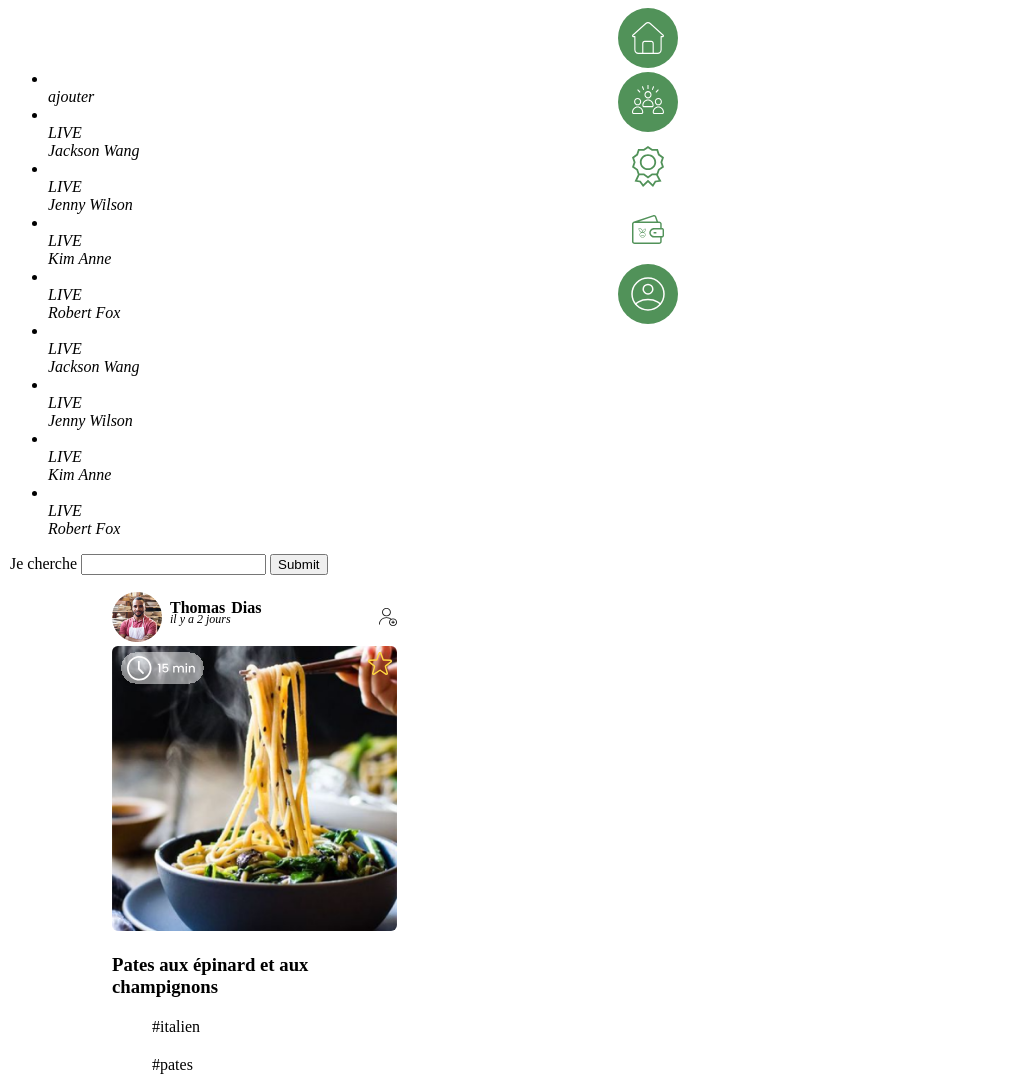
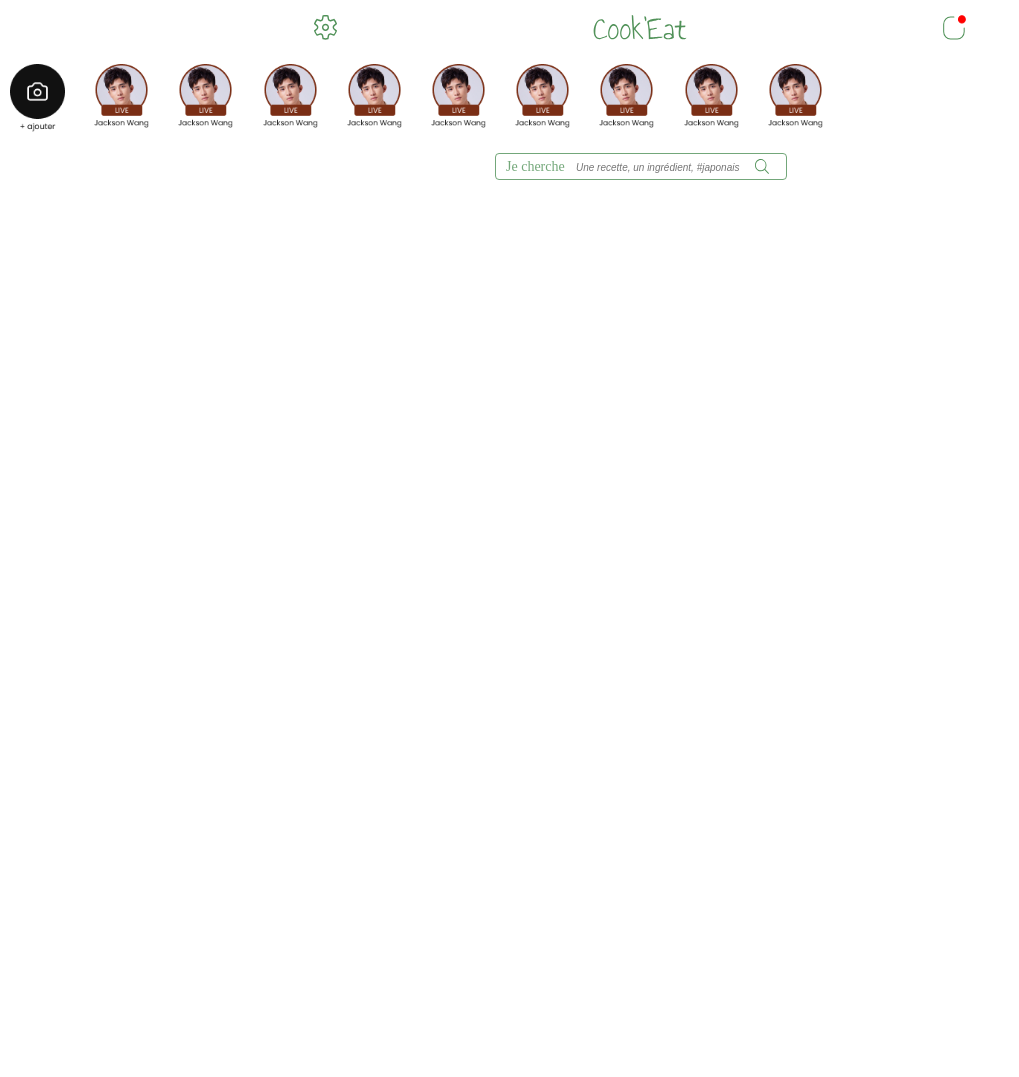
Before and after one commit to ThomasDias417/int_thomas_dias, a plain HTML site: page index.html in a window 1280 px wide. Shown: the top 1077 px of the page, without its empty margins (0-1019 px from the left). After the commit the page ends 800 px from the top, so only its background shows below. Drawn offline with Linux system fonts and the light colour scheme.

Commit message:
Add files via upload

```diff
--- /dev/null
+++ b/assets/css/reset.css
@@ -0,0 +1,48 @@
+/* http://meyerweb.com/eric/tools/css/reset/
+   v2.0 | 20110126
+   License: none (public domain)
+*/
+
+html, body, div, span, applet, object, iframe,
+h1, h2, h3, h4, h5, h6, p, blockquote, pre,
+a, abbr, acronym, address, big, cite, code,
+del, dfn, em, img, ins, kbd, q, s, samp,
+small, strike, strong, sub, sup, tt, var,
+b, u, i, center,
+dl, dt, dd, ol, ul, li,
+fieldset, form, label, legend,
+table, caption, tbody, tfoot, thead, tr, th, td,
+article, aside, canvas, details, embed,
+figure, figcaption, footer, header, hgroup,
+menu, nav, output, ruby, section, summary,
+time, mark, audio, video {
+	margin: 0;
+	padding: 0;
+	border: 0;
+	font-size: 100%;
+	font: inherit;
+	vertical-align: baseline;
+}
+/* HTML5 display-role reset for older browsers */
+article, aside, details, figcaption, figure,
+footer, header, hgroup, menu, nav, section {
+	display: block;
+}
+body {
+	line-height: 1;
+}
+ol, ul {
+	list-style: none;
+}
+blockquote, q {
+	quotes: none;
+}
+blockquote:before, blockquote:after,
+q:before, q:after {
+	content: '';
+	content: none;
+}
+table {
+	border-collapse: collapse;
+	border-spacing: 0;
+}
--- a/assets/css/style.css
+++ b/assets/css/style.css
@@ -1,127 +1,139 @@
 body{
     width: 100vw;
     height: auto;
+}
+header{
+    width: 100vw;
+    height: 35vh;
+    position: fixed;
+    top: 0px;
     display: flex;
     flex-direction: column;
-    align-items: center;
-    overflow-x: hidden;
+    justify-content: flex-start;
+    gap: 5%;
+    margin-top: 15px;
 }
 
+/*CLASS*/
+/*header*/
+/*header utility*/
+.container_utility{
+    display: flex;
+    justify-content: center;
+    gap: 20%;
+}
+.container_utility img{
+    height: 25px;
+    width: auto;
+}
+/*header stories*/
+.container_storie{
+    width: 100%;
+    height: 70px;
+}
+.list_storie{
+    list-style: none;
+    display: flex;
+    justify-content: flex-start;
+    gap: 2.3%;
+    overflow-x: auto;
+    padding-left: 10px;
+    padding-top: 10px;
+}
+.storie_element img{
+    width: 55px;
+    height: auto;
+}
+/*header search*/
+.container_search{
+    width: 100%;
+    height: 50px;
+    margin-top: 15px;
+}
+.container_search form{
+    width: 290px;
+    height: 35px;
+    margin: auto;
+}
+.search_area{
+    display: flex;
+    width: 290px;
+    height: 25px;
+    outline: 0;
+    border: 1px solid rgba(81,146,89,0.8);
+    border-radius: 4px;
+    align-items: baseline;
+}
+.search_area p{
+    width: 70px;
+    height: 35px;
+    font-size: 14px;
+    color: rgba(81,146,89,0.8);
+    margin-left: 10px;
+    font-weight: 100;
+}
+.search_area input[type="text"]{
+    width: 170px;
+    height: 25px;
+    padding: 0;
+    margin: 0;
+    outline: 0;
+    border: 0;
+}
+.search_loupe{
+    width: 40px;
+    height: auto;
+    position: relative;
+    display: flex;
+    align-self: center;
+    justify-self: end;
+    margin-top: 3px;
+    margin-left: 9px;
+}
+.search_loupe img{
+    width: 80%;
+    height: auto;
 
-header{
-    width: 100vw;
-    height: 30vh;
-    z-index: 10;
-    position: fixed;
+}
+.search_area div input[type="submit"]{
+    width: 100%;
+    height: 100%;
+    position: absolute;
     top: 0px;
+    left: 0px;
+    opacity: 0;
+
+}
+.search_area  input[type="text"]::placeholder{
+    font-size: 0.625rem;
+    font-style: italic;
 }
 
-
+/* main*/
 main{
-    width: 90vw;
-    margin-top: 30vh;
-    z-index: 1;
+    width: 100vw;
+    height: auto;
+    margin-top: 35vh;
 }
-main ul{
-    display: flex;
-    flex-wrap: wrap;
-    justify-content: center;
-    gap: 20px;
-    margin-block: 20px;
-    list-style: none;
-}
-main ul li{
-    width: 100%;
-    height: auto;
-    flex-shrink: 0;
-}
-
-
-footer{
-    display: none;
-}
-
-
-.container_card_cooker{
-    width: 285px;
+/* main section*/
+.container_recette{
+    width: 100vw;
     height: auto;
     display: flex;
-    flex-direction: column;
-    position: relative;
+    justify-content: center;
 }
-
-
-.top_card{
-    width: 100%;
-    height: 50px;
-    margin-block: 4px;
+.list_recette{
+    width: 98%;
+    height: auto;
     display: flex;
-    justify-content: space-between;
-    align-items: center;
+    justify-content: center;
+    flex-wrap: wrap;
+    flex-shrink: 0;
+    gap: 20px;
 }
-.top_card_intel{
-    display: flex;
-    width: 70%;
-    height: 100%;
-    gap: 8px;
-}
-.top_card_subscribe{
-    width: 30%;
-    height: 100%;
-    display: flex;
-    justify-content: end;
-}
-.top_card_subscribe img{
-    align-self: center;
-}
-.name_day_intel{
-    width: auto;
-    height: 100%;
+.recette{
+    width: 280px;
+    height: 61vh;
     display: flex;
     flex-direction: column;
 }
-.name_day_intel strong{
-    font-size: 16px;
-    word-spacing: 2px;
-    font-weight: 600;
-}
-.name_day_intel p{
-    width: auto;
-    font-size: 12px;
-    font-style: italic;
-    font-weight: 100;
-    margin: 0;
-    position: absolute;
-    top: -5px;
-}
-.name_user{
-margin-top: 7px;
-}
-.day_post{
-    position: relative;
-}
-
-.image_post{
-    width: 100%;
-    height: auto;
-    position: relative;
-}
-.image_post > img{
-    width: 100%;
-    height: auto;
-    border-radius: 6px;
-}
-.image_post_option{
-    width: 100%;
-    height: auto;
-    position: absolute;
-    bottom: 243px;
-    display: flex;
-    justify-content: center;
-    align-items: start;
-    gap: 54.7%;
-}
-.image_post_option img{
-    width: auto;
-    height: 75%;
-}
--- /dev/null
+++ b/assets/css/style2.css
@@ -0,0 +1,43 @@
+html , body{
+    overflow: 0;
+}
+html{
+    width: 100vw;
+    height: auto;
+
+
+}
+body{
+    width: 100%;
+    height: auto;
+}
+
+header{
+    position: fixed;
+    top: 0px;
+    width: 100%;
+    height: 30%;
+    background-color: aqua;
+    z-index: 20;
+}
+
+main{
+    width: 100%;
+    height: auto;
+    background-color: rgb(12, 141, 98);
+    margin-top: 30%;
+    overflow-y: auto;
+    overflow-x: hidden;
+    text-align: center;
+}
+nav{
+    position: fixed;
+    bottom: 0px;
+    width: 100%;
+    height: 50px;
+    z-index: 20;
+    background-color: red;
+}
+footer{
+    display: none;
+}
--- a/index.html
+++ b/index.html
@@ -4,265 +4,86 @@
     <meta charset="UTF-8">
     <meta http-equiv="X-UA-Compatible" content="IE=edge">
     <meta name="viewport" content="width=device-width, initial-scale=1.0">
+    <link rel="stylesheet" href="assets/css/reset.css">
     <link rel="stylesheet" href="assets/css/style.css">
     <title>Integration-intensive</title>
 </head>
 <body>
    <header>
-        <div class="container_top_utility">
-            <div><img src="assets/Settings.svg" alt=""></div>
-            <div><img src="assets/Logo.svg" alt=""></div>
-            <div><img src="assets/Notif.svg" alt=""></div>
+       <div class = "container_utility">
+           <img src="assets/header/Settings.svg" alt="">
+           <img src="assets/header/Logo.svg" alt="">
+           <img src="assets/header/Notif.svg"alt="">
        </div>
-
-        <div class="container_horizontal_stories">
-            <ul>
-                <li>
-                    <div class="container_storie add">
-                        <img src="" alt="">
-
-                        <div>
-                            <em>ajouter</em>
-                        </div>
-                    </div>
+       <div class="container_storie">
+           <ul class="list_storie">
+               <li class="storie_element">
+                   <img src="assets/story/Ajouter story.png" alt="">
                </li>
-
-                <li>
-                    <div class="container_storie live">
-                        <img src="" alt="">
-
-                        <div>
-                            <em>LIVE</em>
-                        </div>
-
-                        <em>Jackson Wang</em>
-                    </div>
+               <li class="storie_element">
+                    <img src="assets/story/Utilisateur story.png" alt="">
                </li>
-
-                <li>
-                    <div class="container_storie live">
-                        <img src="" alt="">
-
-                        <div>
-                            <em>LIVE</em>
-                        </div>
-
-                        <em>Jenny Wilson</em>
-                    </div>
+               <li class="storie_element">
+                    <img src="assets/story/Utilisateur story.png" alt="">
                 </li>
-
-                <li>
-                    <div class="container_storie live">
-                        <img src="" alt="">
-
-                        <div>
-                            <em>LIVE</em>
-                        </div>
-
-                        <em>Kim Anne</em>
-                    </div>
+                <li class="storie_element">
+                    <img src="assets/story/Utilisateur story.png" alt="">
                 </li>
-
-                <li>
-                    <div class="container_storie live">
-                        <img src="" alt="">
-
-                        <div>
-                            <em>LIVE</em>
-                        </div>
-
-                        <em>Robert Fox</em>
-                    </div>
+                <li class="storie_element">
+                    <img src="assets/story/Utilisateur story.png" alt="">
                 </li>
-
-                <li>
-                    <div class="container_storie live">
-                        <img src="" alt="">
-
-                        <div>
-                            <em>LIVE</em>
-                        </div>
-
-                        <em>Jackson Wang</em>
-                    </div>
+                <li class="storie_element">
+                    <img src="assets/story/Utilisateur story.png" alt="">
                 </li>
-
-                <li>
-                    <div class="container_storie live">
-                        <img src="" alt="">
-
-                        <div>
-                            <em>LIVE</em>
-                        </div>
-
-                        <em>Jenny Wilson</em>
-                    </div>
+                <li class="storie_element">
+                     <img src="assets/story/Utilisateur story.png" alt="">
                 </li>
-
-                <li>
-                    <div class="container_storie live">
-                        <img src="" alt="">
-
-                        <div>
-                            <em>LIVE</em>
-                        </div>
-
-                        <em>Kim Anne</em>
-                    </div>
+                <li class="storie_element">
+                     <img src="assets/story/Utilisateur story.png" alt="">
                  </li>
-
-                <li>
-                    <div class="container_storie live">
-                        <img src="" alt="">
-
-                        <div>
-                            <em>LIVE</em>
-                        </div>
-
-                        <em>Robert Fox</em>
-                    </div>
+                 <li class="storie_element">
+                     <img src="assets/story/Utilisateur story.png" alt="">
+                 </li>
+                 <li class="storie_element">
+                     <img src="assets/story/Utilisateur story.png" alt="">
                  </li>
            </ul>
        </div>
-
-        <div class="container_form_search">
+       <div class="container_search">
            <form action="post">
-                <legend>
-                    <span>Je cherche</span><!--recherche info-->
-                    <input type="text" name="" id="" placeholder=""><!--zone recherche-->
-                    <input type="submit">
-                    <img src="" alt=""><!--petite loupe-->
+               <legend class="search_area">
+                    <div class="label_search">
+                        <p>Je cherche</p>
+                    </div>
+                    <div class="input_search">
+                        <input type="text" name="recherche" id="app-recherche" placeholder="Une recette, un ingrédient, #japonais  ">
+                    </div>
+                    <div class="search_loupe">
+                        <label for="sub_search">
+                            <img src="assets/search/Rechercher.svg" alt="">
+                        </label>
+                        <input type="submit" name="sub_search">
+                    </div>
                 </legend>
            </form>
        </div>
    </header>
-
-    <nav class="container_nav">
-        <div class="nav_element">
-            <img src="assets/menu/selection_home-1.svg" alt="">
-        </div>
-
-        <div class="nav_element">
-            <img src="assets/menu/selection_community.svg" alt="">
-        </div>
-
-        <div class="nav_element">
-            <img src="assets/menu/selection_challenge.svg" alt="">
-        </div>
-
-        <div class="nav_element">
-            <img src="assets/menu/selection_wallet.svg" alt="">
-        </div>
-
-        <div class="nav_element">
-            <img src="assets/menu/selection_profil.svg" alt="">
-        </div>
-    </nav>
-
-
    <main>
-        <section>
-            <ul>
-                <li>
-                    <div class="container_card_cooker">
-                        <div class="top_card">
-                            <div class="top_card_intel">
-                                <div class="image_cooker">
-                                    <img src="assets/card-recipe/recipe-author-picture.png" alt="">
-                                </div>
-                                <div class="name_day_intel">
-                                    <div class="name_user">
-                                        <Strong>Thomas Dias</Strong>
-                                    </div>
-                                    <div class="day_post">
-                                        <p>il y a 2 jours</p>
-                                    </div>
-                                </div>
-                            </div>
-                            <div class="top_card_subscribe">
-                                <img src="assets/card-recipe/follow.svg" class="img_sub" alt="subscribe">
-                            </div>
-                        </div>
-
-                        <div class="image_post">
-                            <img src="assets/card-recipe/recipe-picture.png" alt="">
-                            <div class="image_post_option">
-                                <img class="duration_intel" src="assets/card-recipe/clock.svg" alt="15_min_duration">
-                                <img class="favorite_toggle" src="assets/card-recipe/favori.svg" alt="15_min_duration">
-                            </div>
-
+       <section class="container_recette">
+            <ul class="list_recette">
+                <li class="recette">
+                    <div class="recette_top">
 
                     </div>
+                    <div class="recette_center">
 
-                        <div class="footer_card">
-                            <div class="food_title">
-                                <h3>Pates aux épinard et aux champignons</h3>
                     </div>
-                            <div class="food_list_element"><!--hastag-->
-                                <ul>
-                                    <li>#italien</li>
-                                    <li>#pates</li>
-                                    <li>#épinard</li>
-                                    <li>#champignons</li>
-                                </ul>
-                            </div>
-                            <div class="container_radpoints">
-                                <div class="number_of_radpoints">
-                                    <p>2456</p>
-                                </div>
-                                <div class="radpoints_icon">
-                                    <img src="assets/card-recipe/radcoin.svg" alt="">
-                                </div>
-                            </div>
-                        </div>
+                    <div class="recette_bottom">
+
                     </div>
                 </li>
-
-
             </ul>
        </section>
-        <!-- <section>in case of notif on display none : header_horizontal_list and form_search and main
-            <h2>CENTRE DE NOTIFICATION</h2>
-            <ul>
-                <li>
-                    <div class="card_notification">
-                        <div class="color_band">
-
-                        </div>
-                        <div class="image_notifier">
-
-                        </div>
-                        <div class="text_notification">
-
-                        </div>
-                    </div>
-
-                </li>
-                <li></li>
-                <li></li>
-                <li></li>
-                <li></li>
-                <li></li>
-                <li></li>
-                <li></li>
-                <li></li>
-                <li></li>
-            </ul>
-        </section> -->
    </main>
-
-    <div class="media">
-        <div class="media_p-v">
-            <div class="pic"><p>Photo</p></div>
-            <div class="vid"><p>Vidéo</p></div>
-        </div>
-        <div class="media_add">
-            <p>+</p>
-        </div>
-    </div>
-
-    <footer>
-
-    </footer>
 </body>
 </html>
```
Also changed, not shown: assets/search/Rechercher.svg (added), assets/story/Ajouter story.png (added), assets/story/Utilisateur story-1.png (added), assets/story/Utilisateur story.png (added). Lines whose indentation alone changed are shown as unchanged.
